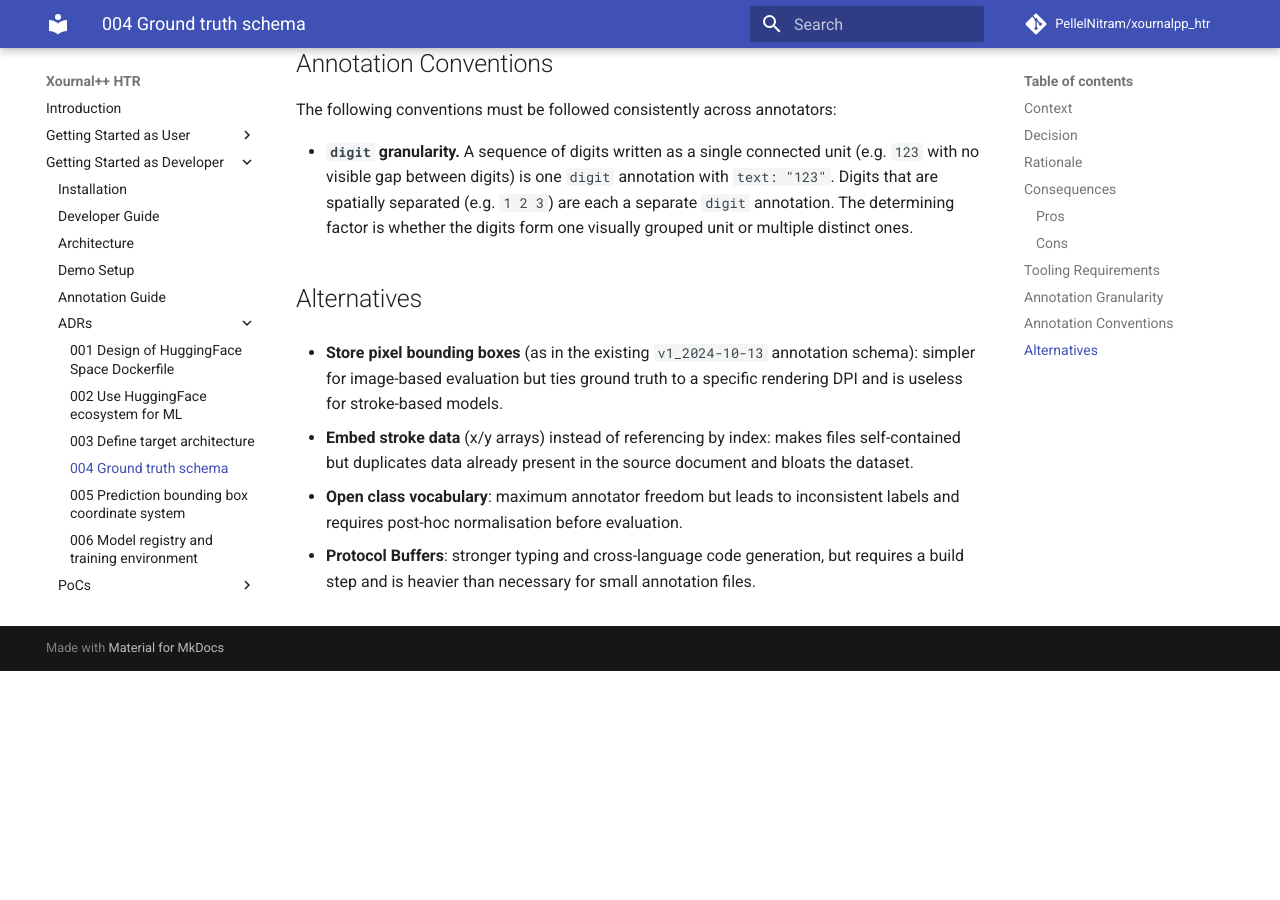
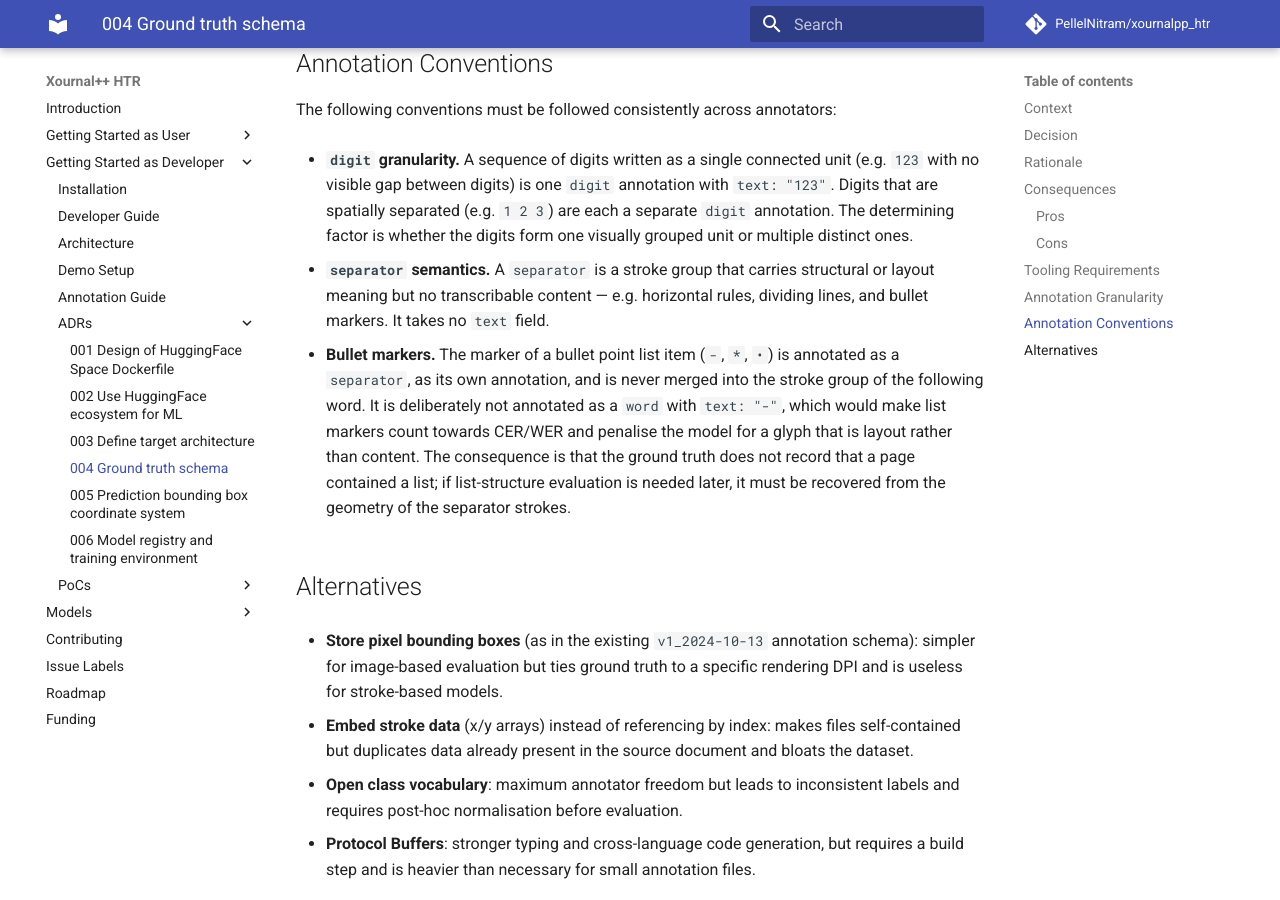
Before and after one commit to PellelNitram/xournalpp_htr, an MkDocs documentation site: the page built from docs/ADRs/004_ground_truth_schema.md, in a window 1280 px wide and 900 px high, scrolled down 3339 px. Built offline with MkDocs 1.6.1 and Material for MkDocs 9.7.7, drawn with Linux system fonts in a browser that asks for light colours; comment, search, counter and statistics services are not loaded; before the commit the page ends 4010 px from its top, so only the background shows below that.

Commit message:
Define separator semantics and bullet marker annotation convention. [CC]

```diff
--- a/docs/ADRs/004_ground_truth_schema.md
+++ b/docs/ADRs/004_ground_truth_schema.md
@@ -139,6 +139,18 @@
   annotation. The determining factor is whether the digits form one visually grouped unit
   or multiple distinct ones.
 
+- **`separator` semantics.** A `separator` is a stroke group that carries structural or
+  layout meaning but no transcribable content — e.g. horizontal rules, dividing lines, and
+  bullet markers. It takes no `text` field.
+
+- **Bullet markers.** The marker of a bullet point list item (`-`, `*`, `•`) is annotated
+  as a `separator`, as its own annotation, and is never merged into the stroke group of the
+  following word. It is deliberately not annotated as a `word` with `text: "-"`, which would
+  make list markers count towards CER/WER and penalise the model for a glyph that is layout
+  rather than content. The consequence is that the ground truth does not record that a page
+  contained a list; if list-structure evaluation is needed later, it must be recovered from
+  the geometry of the separator strokes.
+
 ## Alternatives
 
 - **Store pixel bounding boxes** (as in the existing `v1_2024-10-13` annotation schema):
```
